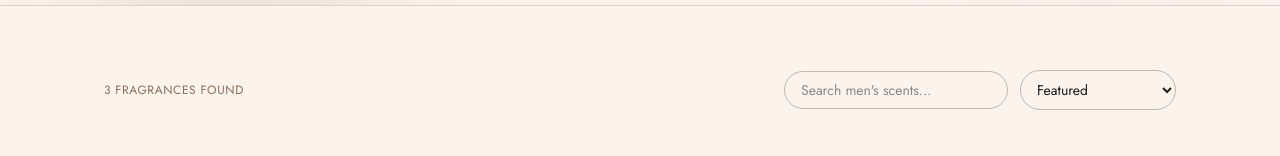
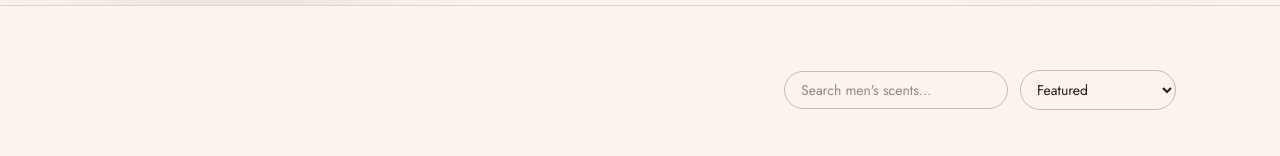
Before and after one commit to mrdesandu/EVORA_by_ASINI, a React (Vite) app: page /men in a window 1280 px wide. Shown: the part 403-559 px from the top of the page. Built offline with nearby package versions, Linux system fonts and the light colour scheme; grey boxes are pictures that could not be loaded; a web font is replaced by a local one.

Commit message:
Remove fragrances found counter and update Apple product image

```diff
--- a/src/data/products.ts
+++ b/src/data/products.ts
@@ -118,7 +118,7 @@
     price: 6800,
     size: "100ml",
     accent: "#9C2F4F",
-    image: "https://images.pexels.com/photos/30232707/pexels-photo-30232707.jpeg?auto=compress&cs=tinysrgb&w=800",
+    image: "/apple-product.jpg",
   },
   {
     slug: "chocolate",
--- a/src/pages/About.tsx
+++ b/src/pages/About.tsx
@@ -22,7 +22,7 @@
             EVORA is a Sri Lankan fragrance house dedicated to producing
             high-quality perfumes inspired by nature. Every scent in our
             collection draws from something real , a flower, a fruit, a
-            memory — and is built to reflect the personality and lifestyle of
+            memory , and is built to reflect the personality and lifestyle of
             the person who wears it.
           </p>
         </div>
--- a/src/pages/MenCollection.tsx
+++ b/src/pages/MenCollection.tsx
@@ -56,13 +56,7 @@
       {/* Controls and Grid */}
       <section className="mx-auto max-w-6xl px-6 sm:px-10 py-10 sm:py-16">
         {/* Controls */}
-        <div className="flex flex-col sm:flex-row sm:items-center sm:justify-between gap-5 mb-12">
-          <div className="flex items-center gap-2">
-            <span className="font-body text-xs uppercase tracking-wider text-taupe">
-              {filtered.length} Fragrances found
-            </span>
-          </div>
-
+        <div className="flex flex-col sm:flex-row sm:items-center sm:justify-end gap-5 mb-12">
           <div className="flex flex-wrap gap-3 items-center">
             <input
               type="search"
--- a/src/pages/WomenCollection.tsx
+++ b/src/pages/WomenCollection.tsx
@@ -56,13 +56,7 @@
       {/* Controls and Grid */}
       <section className="mx-auto max-w-6xl px-6 sm:px-10 py-10 sm:py-16">
         {/* Controls */}
-        <div className="flex flex-col sm:flex-row sm:items-center sm:justify-between gap-5 mb-12">
-          <div className="flex items-center gap-2">
-            <span className="font-body text-xs uppercase tracking-wider text-taupe">
-              {filtered.length} Fragrances found
-            </span>
-          </div>
-
+        <div className="flex flex-col sm:flex-row sm:items-center sm:justify-end gap-5 mb-12">
           <div className="flex flex-wrap gap-3 items-center">
             <input
               type="search"
```
Also changed, not shown: public/apple-product.jpg (added).
